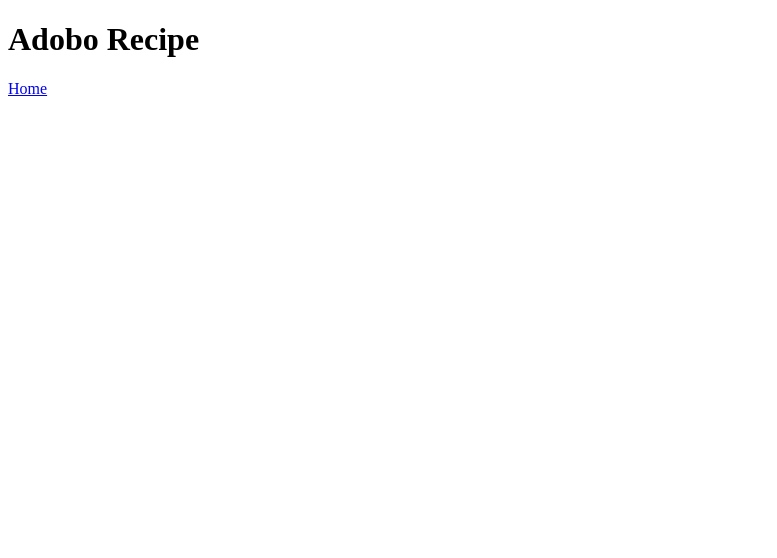
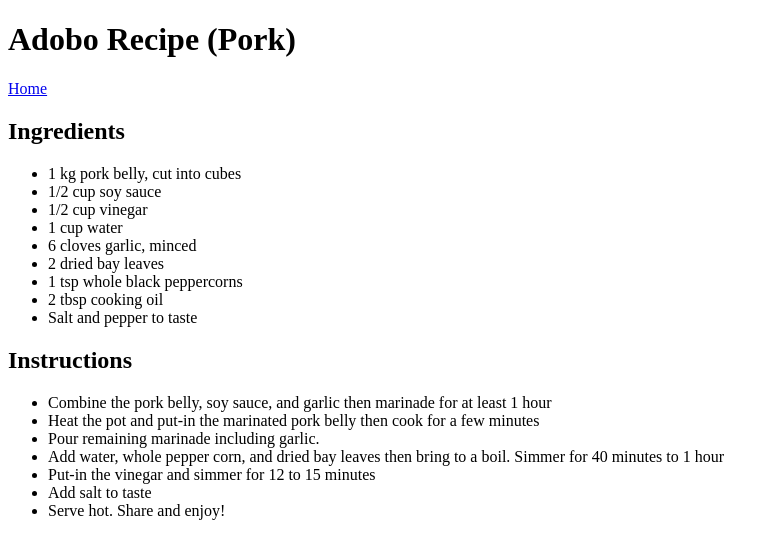
Before and after one commit to Exc1D/odin-recipes, a plain HTML site: page recipes/adobo.html in a window 1280 px wide. Shown: the whole page, without its empty margins (0-777 px from the left). Drawn offline with Linux system fonts and the light colour scheme.

Commit message:
feat: Add adobo recipe contents

```diff
--- a/recipes/adobo.html
+++ b/recipes/adobo.html
@@ -6,7 +6,36 @@
     <title>Adobo Recipe</title>
   </head>
   <body>
-    <h1>Adobo Recipe</h1>
-    <a href="../index.html">Home</a>
+    <header>
+      <h1>Adobo Recipe (Pork)</h1>
+      <a href="../index.html">Home</a>
+    </header>
+    <main>
+      <section class="section-container" id="ingredients-container">
+        <h2>Ingredients</h2>
+        <ul>
+          <li>1 kg pork belly, cut into cubes</li>
+          <li>1/2 cup soy sauce</li>
+          <li>1/2 cup vinegar</li>
+          <li>1 cup water</li>
+          <li>6 cloves garlic, minced</li>
+          <li>2 dried bay leaves</li>
+          <li>1 tsp whole black peppercorns</li>
+          <li>2 tbsp cooking oil</li>
+          <li>Salt and pepper to taste</li>
+      </section>
+      <section class="section-container" id="instructions-container">
+        <h2>Instructions</h2>
+        <ul>
+          <li>Combine the pork belly, soy sauce, and garlic then marinade for at least 1 hour</li>
+          <li>Heat the pot and put-in the marinated pork belly then cook for a few minutes</li>
+          <li>Pour remaining marinade including garlic.</li>
+          <li>Add water, whole pepper corn, and dried bay leaves then bring to a boil. Simmer for 40 minutes to 1 hour</li>
+          <li>Put-in the vinegar and simmer for 12 to 15 minutes</li>
+          <li>Add salt to taste</li>
+          <li>Serve hot. Share and enjoy!</li>
+        </ul>
+      </section>
+    </main>
   </body>
 </html>
```
